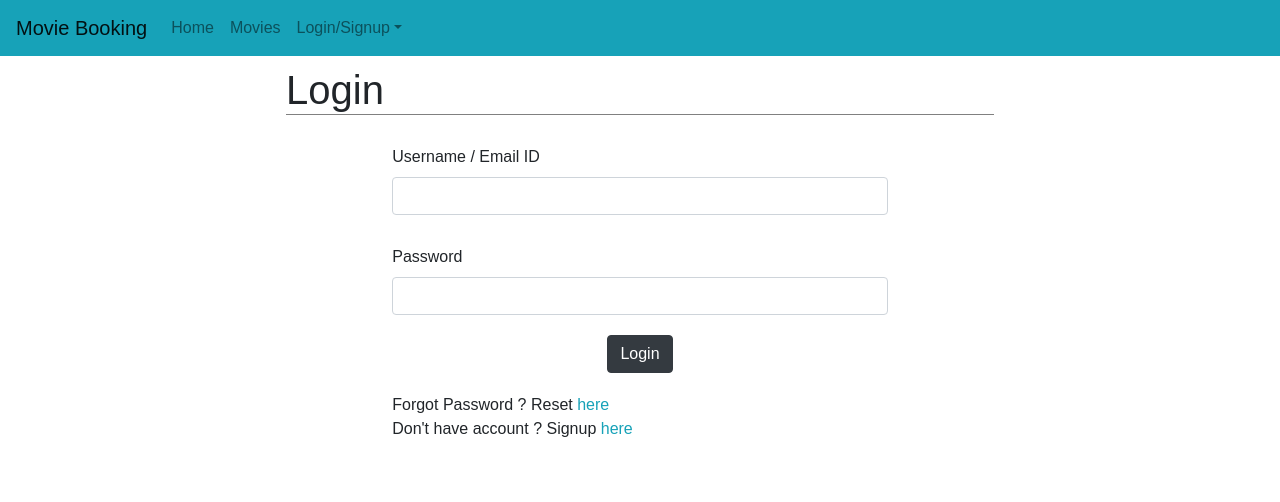
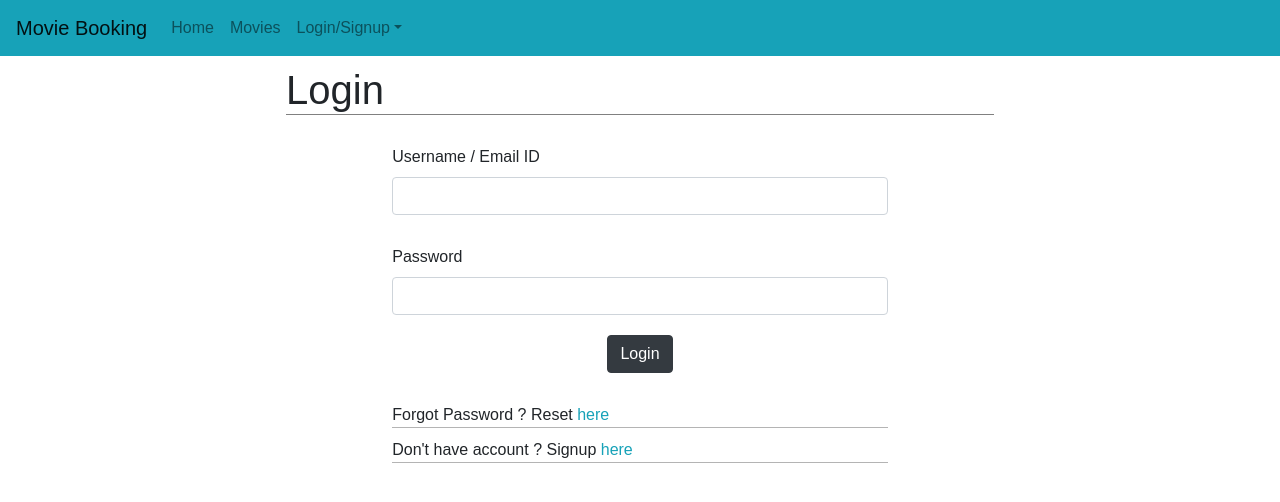
Before and after one commit to vishnuchandrappan/movie-ticket-frontend, a React (Create React App) app: page /login in a window 1280 px wide. Shown: the top 502 px of the page. Built offline with nearby package versions, Linux system fonts and the light colour scheme; a web font is replaced by a local one.

Commit message:
changed to class

```diff
--- a/src/components/Login.js
+++ b/src/components/Login.js
@@ -1,6 +1,8 @@
-import React from 'react';
-import { Link } from 'react-router-dom';
-export default function Login() {
+import React, { Component } from "react";
+import { Link } from "react-router-dom";
+
+export default class Login extends Component {
+  render() {
     return (
       <div className="login-page container-fluid">
         <h1 className="page-title">Login</h1>
@@ -9,9 +11,10 @@ export default function Login() {
             <label htmlFor="username">Username / Email ID</label>
             <input
               className="form-control"
-              type="text"
+              type="email"
               name="username"
               id="username"
+              required
             />
           </div>
           <div className="form-group">
@@ -21,16 +24,18 @@ export default function Login() {
               type="password"
               name="password"
               id="password"
+              required
             />
           </div>
           <div className="btn-container">
             <input className="btn btn-dark" type="submit" value="Login" />
           </div>
           <div className="form-group">
-            <span>Forgot Password ? Reset
-            <Link to="#" className="text-info">
-              &nbsp;here
-            </Link>
+            <span>
+              Forgot Password ? Reset
+              <Link to="#" className="text-info">
+                &nbsp;here
+              </Link>
             </span>
             <span>
               Don't have account ? Signup
@@ -43,4 +48,5 @@ export default function Login() {
         </form>
       </div>
     );
+  }
 }
--- a/src/components/Signup.js
+++ b/src/components/Signup.js
@@ -1,7 +1,8 @@
-import React from 'react';
-import { Link } from 'react-router-dom';
+import React, { Component } from "react";
+import { Link } from "react-router-dom";
 
-export default function Signup() {
+export default class Signup extends Component {
+  render() {
     return (
       <div>
         <div className="login-page container-fluid">
@@ -11,9 +12,10 @@ export default function Signup() {
               <label htmlFor="username">Email ID</label>
               <input
                 className="form-control"
-                type="text"
+                type="email"
                 name="username"
                 id="username"
+                required
               />
             </div>
             <div className="form-group">
@@ -23,6 +25,7 @@ export default function Signup() {
                 type="password"
                 name="password"
                 id="password"
+                required
               />
             </div>
             <div className="form-group">
@@ -32,6 +35,7 @@ export default function Signup() {
                 type="password"
                 name="password_confirmation"
                 id="password_confirmation"
+                required
               />
             </div>
             <div className="btn-container">
@@ -50,4 +54,5 @@ export default function Signup() {
         </div>
       </div>
     );
+  }
 }
--- a/src/styles/index.scss
+++ b/src/styles/index.scss
@@ -1,4 +1,4 @@
-*{
+* {
   margin: 0;
   padding: 0;
   box-sizing: border-box;
@@ -6,51 +6,66 @@
 
 @import "./variables.scss";
 @import "./nav.scss";
-@import './moviesList.scss';
-@import './login.scss';
+@import "./moviesList.scss";
+@import "./login.scss";
 
-body{
+body {
   font-family: $font_1;
 }
 
-.container{
+.container {
   max-width: 60%;
   margin: 10px auto;
 }
 
-a{
-  text-decoration: none;
-  color:inherit;
+.container-fluid{
+  animation: fade 0.6s;
 }
 
-.btn-container{
+.form-group{
+  span{
+    border-bottom: solid 1px rgb(180, 180, 180);
+    margin: 10px 0;
+  }
+}
+
+a {
+  text-decoration: none;
+  color: inherit;
+  &:hover {
+    text-decoration: none;
+    color: inherit;
+    font-weight: bold;
+    transform: translateY(-1px);
+  }
+}
+
+.btn-container {
   display: flex;
   justify-content: space-evenly;
   align-items: center;
   width: 70%;
   margin: 10px 0;
-  // input{
-  //   border-radius: 5px;
-  //   border: none;
-  //   padding: 5px 10px;
-  //   box-shadow: 0px 2px 3px gray;
-  //   background-color: transparent;
-  //   cursor: pointer;
-  //   &:hover{
-  //     background-color: rgba(gray,0.1);
-  //     box-shadow: 0px 2px 6px black;
-  //   }
-  // }
 }
 
-@media screen and (max-width:1024px){
-  .container{
+@media screen and (max-width: 1024px) {
+  .container {
     max-width: 75%;
   }
 }
 
-@media screen and (max-width:768px){
-  .container{
+@media screen and (max-width: 768px) {
+  .container {
     max-width: 100%;
   }
 }
+
+@keyframes fade{
+  from{
+    opacity: 0;
+    transform: translateX(100vw);
+  }
+  to{
+    opacity: 1;
+  }
+}
```
